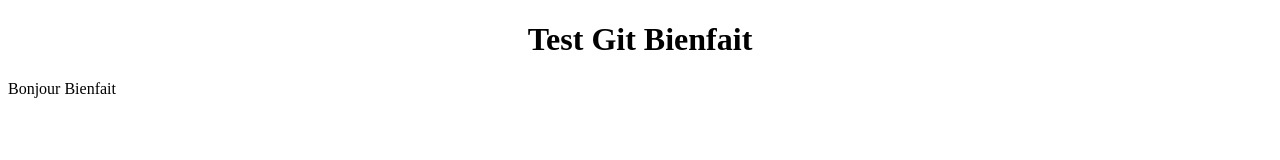
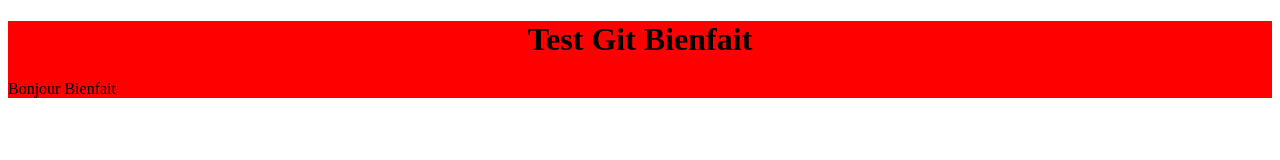
Before and after one commit to Solutic-Tech/test-git-bienfait, a plain HTML site: page index.html in a window 1280 px wide. Drawn offline with Linux system fonts and the light colour scheme.

Commit message:
add a div class name in index.html and change the color

```diff
--- a/index.html
+++ b/index.html
@@ -7,7 +7,7 @@
         <link rel="stylesheet" href="styles/index.css">
     </head>
     <body>
-        <div>
+        <div class="main-title">
             <h1>Test Git Bienfait</h1>
             <p>Bonjour Bienfait</p>
         </div>
--- a/styles/index.css
+++ b/styles/index.css
@@ -2,3 +2,7 @@ h1{
     text-align: center;
     font-weight: 900;
 }
+
+.main-title{
+    background-color: red;
+}
```
